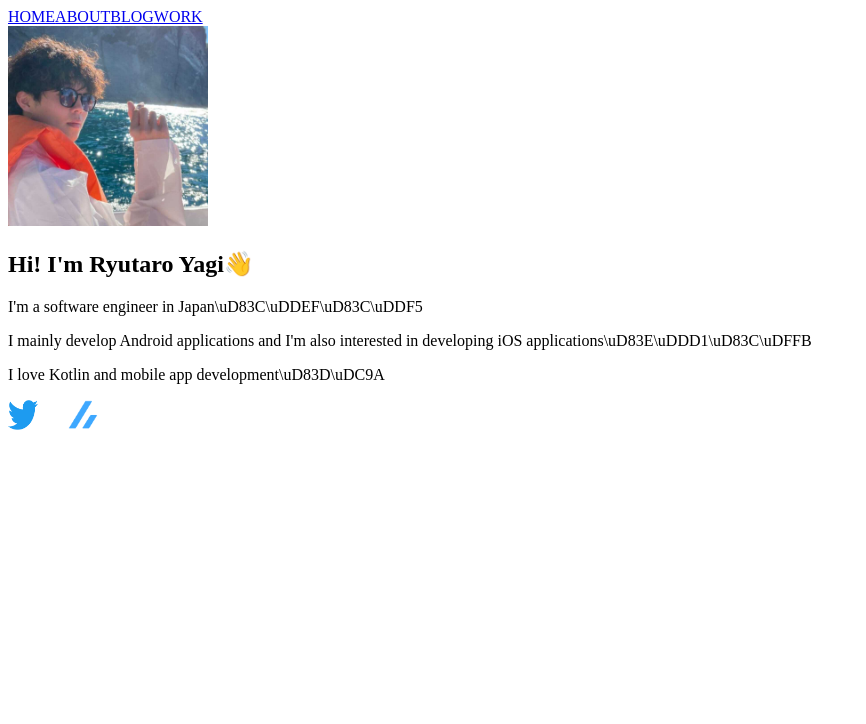
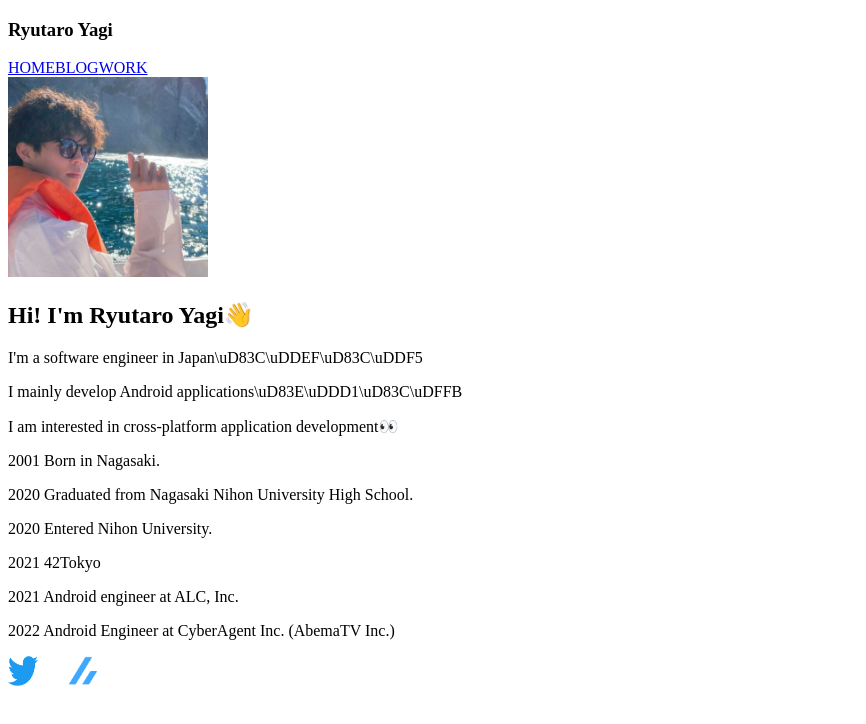
Before and after one commit to YagiRyu/nextjs-blog, a Next.js app: page / in a window 1280 px wide. Shown: the top 724 px of the page, without its empty margins (0-866 px from the left). Built offline with nearby package versions, Linux system fonts and the light colour scheme.

Commit message:
Added Home screen

```diff
--- a/components/header.tsx
+++ b/components/header.tsx
@@ -1,31 +1,30 @@
 import Link from 'next/link';
 
 const Header: React.FC = () => (
-  <header className='flex justify-around w-full pt-5'>
+  <header className='flex justify-around items-center w-full py-5 bg-[#3d3d3d]'>
+    <h3 className='text-white font-bold md:text-3xl text-2xl text-[#DDAA00]'>
+      Ryutaro Yagi
+    </h3>
+    <div className=''>
       <Link
         href='/'
-      className='text-white font-bold md:text-3xl text-2xl hover:text-[#E90064]'
+        className='text-white md:text-2xl text-1xl hover:text-[#E90064] mr-9'
       >
         HOME
       </Link>
       <Link
-      href='/about'
-      className='text-white font-bold md:text-3xl text-2xl hover:text-[#E90064]'
-    >
-      ABOUT
-    </Link>
-    <Link
         href='/blog'
-      className='text-white font-bold md:text-3xl text-2xl hover:text-[#E90064]'
+        className='text-white md:text-2xl text-1xl hover:text-[#E90064] mr-9'
       >
         BLOG
       </Link>
       <Link
         href='/work'
-      className='text-white font-bold md:text-3xl text-2xl hover:text-[#E90064]'
+        className='text-white md:text-2xl text-1xl hover:text-[#E90064]'
       >
         WORK
       </Link>
+    </div>
   </header>
 );
 
--- a/components/layout.tsx
+++ b/components/layout.tsx
@@ -6,7 +6,7 @@ export const siteTitle = 'Ryutaro Yagi';
 
 export default function Layout({ children }: { children: React.ReactNode }) {
   return (
-    <>
+    <div className='h-screen'>
       <Head>
         <link rel='icon' href='/favicon.ico' />
         <meta
@@ -23,9 +23,9 @@ export default function Layout({ children }: { children: React.ReactNode }) {
         <meta name='twitter:card' content='summary_large_image' />
       </Head>
       <Header />
-      <main className='flex items-center flex-col justify-center px-4 py-0 mb-24 mx-auto text-white h-screen'>
+      <main className='flex items-center flex-col justify-center px-4 py-0 mb-24 mx-auto text-white'>
         {children}
       </main>
-    </>
+    </div>
   );
 }
--- a/pages/index.tsx
+++ b/pages/index.tsx
@@ -19,7 +19,7 @@ export default function Home() {
       <Head>
         <title>{siteTitle}</title>
       </Head>
-      <section className='text-xl flex items-center flex-col justify-center'>
+      <section className='text-xl flex items-center flex-col justify-center mt-11'>
         <Image
           priority
           src='/images/sun.jpg'
@@ -35,12 +35,44 @@ export default function Home() {
           I'm a software engineer in Japan\uD83C\uDDEF\uD83C\uDDF5
         </p>
         <p className='font-bold'>
-          I mainly develop Android applications and I'm also interested in
-          developing iOS applications\uD83E\uDDD1\uD83C\uDFFB
+          I mainly develop Android applications\uD83E\uDDD1\uD83C\uDFFB
         </p>
         <p className='font-bold'>
-          I love Kotlin and mobile app development\uD83D\uDC9A
+          I am interested in cross-platform application development👀
         </p>
+        <div className='mt-5 text-sm'>
+          <p className='md:text-base'>
+            2001{' '}
+            <span className='ml-5 md:text-lg text-base'>Born in Nagasaki.</span>
+          </p>
+          <p className='md:text-base'>
+            2020{' '}
+            <span className='ml-5 md:text-lg text-base'>
+              Graduated from Nagasaki Nihon University High School.
+            </span>
+          </p>
+          <p className='md:text-base'>
+            2020{' '}
+            <span className='ml-5 md:text-lg text-base'>
+              Entered Nihon University.
+            </span>
+          </p>
+          <p className='md:text-base'>
+            2021 <span className='ml-5 md:text-lg text-base'>42Tokyo</span>
+          </p>
+          <p className='md:text-base'>
+            2021{' '}
+            <span className='ml-5 md:text-lg text-base'>
+              Android engineer at ALC, Inc.
+            </span>
+          </p>
+          <p className='md:text-base'>
+            2022{' '}
+            <span className='ml-5 md:text-lg text-base'>
+              Android Engineer at CyberAgent Inc. (AbemaTV Inc.)
+            </span>
+          </p>
+        </div>
       </section>
       <section className='flex items-center justify-center mt-7'>
         <a href='https://twitter.com/yagiryuuu'>
```
Also changed, not shown: pages/blog.tsx (+5 -2 lines), pages/work.tsx (+7 -1 lines). Lines whose indentation alone changed are shown as unchanged.
